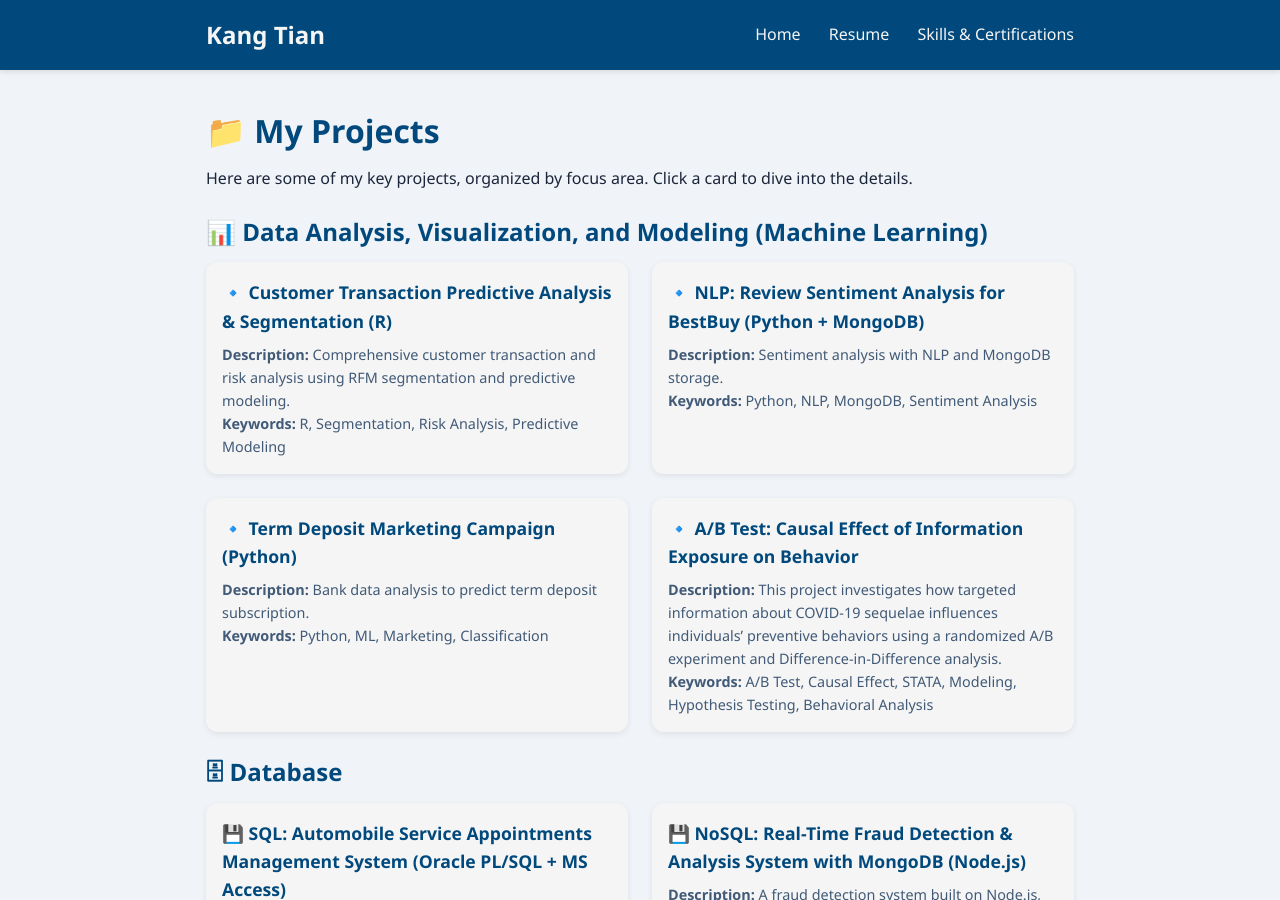
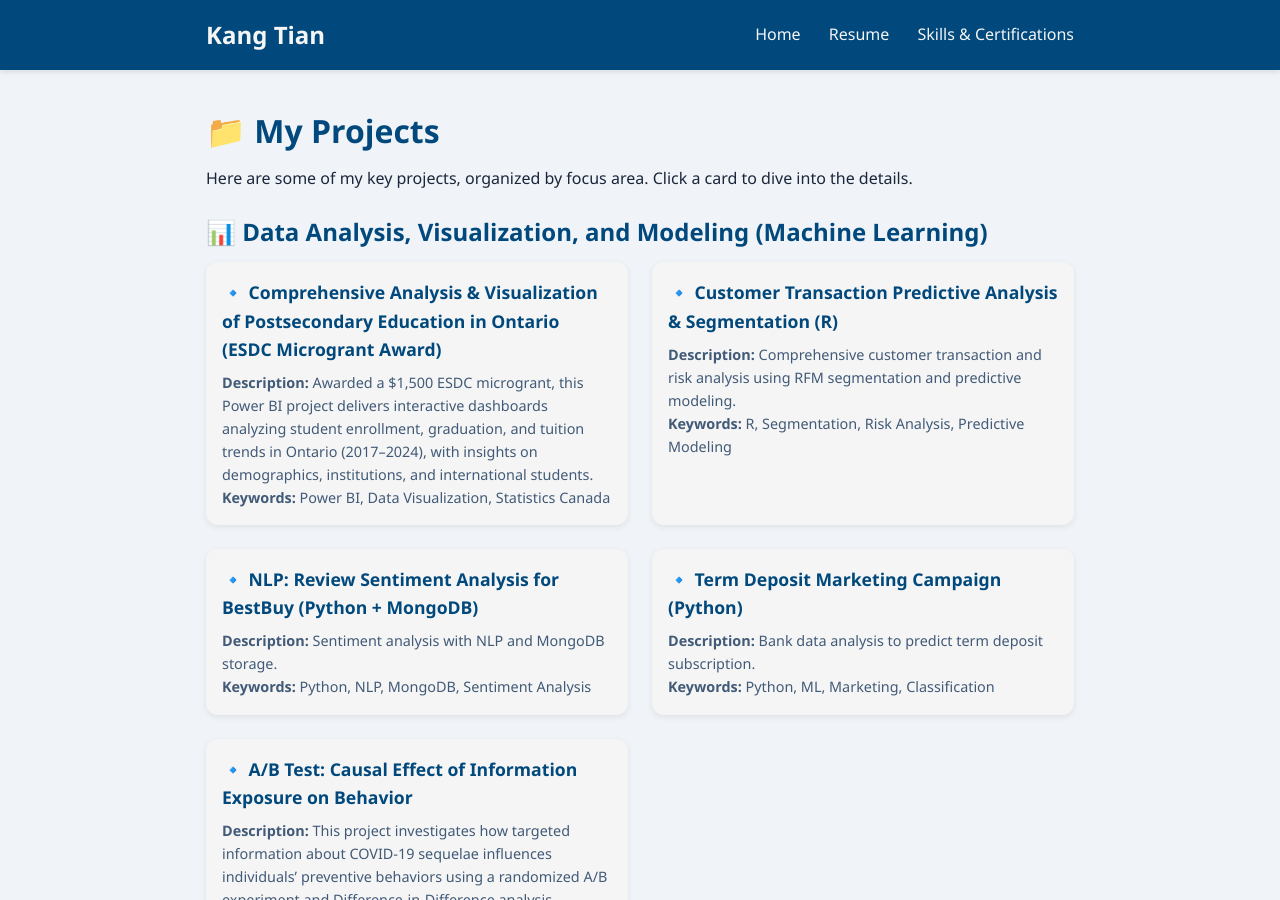
Before and after one commit to kang-tian/kang-tian.github.io, a Jekyll site: the page built from index.md, in a window 1280 px wide and 900 px high. Built offline with Jekyll 4.4.1, drawn with Linux system fonts in a browser that asks for light colours.

Commit message:
Update projects.yml

```diff
--- a/_data/projects.yml
+++ b/_data/projects.yml
@@ -1,4 +1,11 @@
 data_analysis_ml:
+
+  - name: "Comprehensive Analysis & Visualization of Postsecondary Education in Ontario (ESDC Microgrant Award)"
+    url: "/projects/Visualization-of-Postsecondary-Education-in-Ontario/"
+    description: "Awarded a $1,500 ESDC microgrant, this Power BI project delivers interactive dashboards analyzing student enrollment, graduation,
+    and tuition trends in Ontario (2017–2024), with insights on demographics, institutions, and international students."
+    keywords: ["Power BI", "Data Visualization", "Statistics Canada"]
+
   - name: "Customer Transaction Predictive Analysis & Segmentation (R)"
     url: "/projects/Customer_Transaction_Risk_Analysis_R/"
     description: "Comprehensive customer transaction and risk analysis using RFM segmentation and predictive modeling."
```
